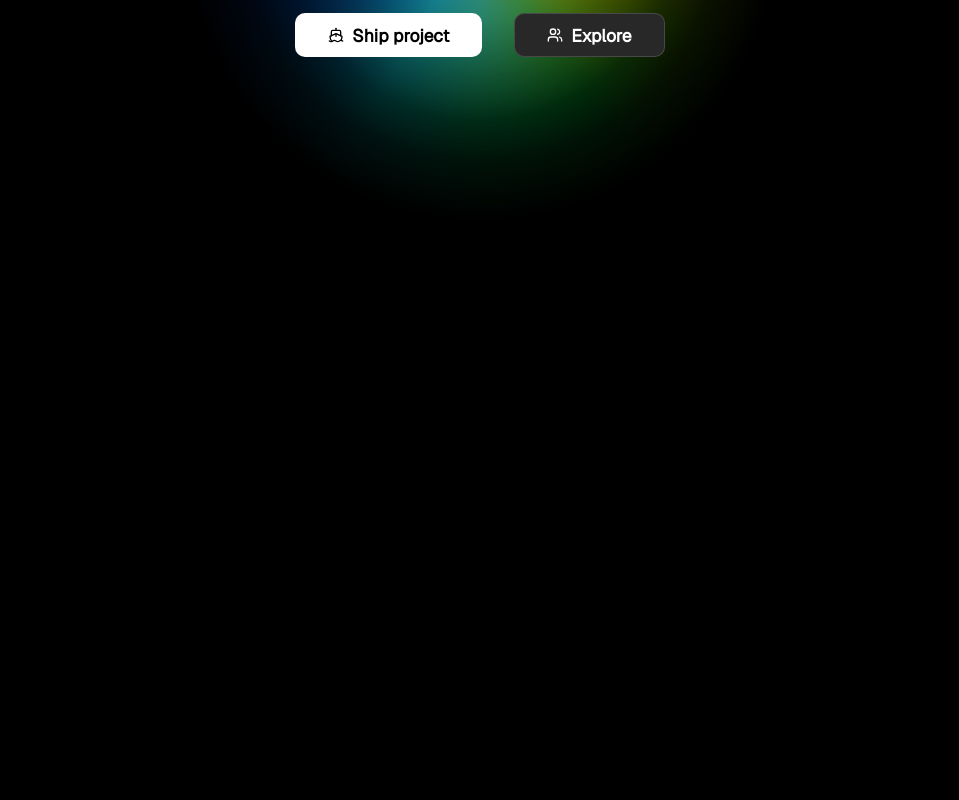
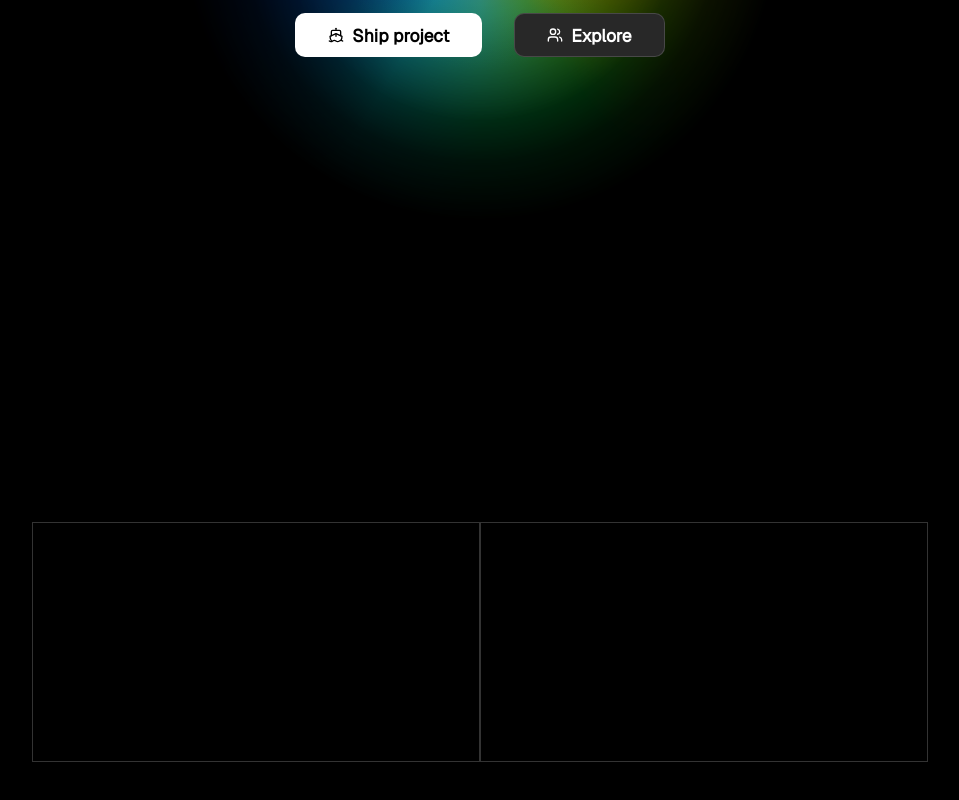
Before and after one commit to Cohortize/site, a React (Vite) app: page / in a window 1280 px wide. Shown: the part 558-1358 px from the top of the page, without its empty margins (160-1119 px from the left). Built offline with nearby package versions, Linux system fonts and the light colour scheme.

Commit message:
made the boxes better

```diff
--- a/src/components/homepage/path.tsx
+++ b/src/components/homepage/path.tsx
@@ -1,8 +1,13 @@
 const Path = () => {
     return (
-        <div className="min-h-screen w-full bg-black flex items-center px-8 lg:px-16 xl:px-20 py-16">
-            <div className="max-w-7xl w-full mx-auto flex flex-col lg:flex-row items-center justify-between gap-12 lg:gap-32 xl:gap-40">
-
+        <div className="min-h-screen w-full bg-black flex items-center px-4 sm:px-8 lg:px-16 xl:px-20 py-8 sm:py-16">
+            <div className="max-w-7xl w-full mx-auto flex flex-col lg:flex-row gap-8 sm:gap-12 lg:gap-32 xl:gap-40 justify-center items-center">
+                <div className="w-full max-w-4xl flex flex-row">
+                    <div className="h-32 sm:h-48 md:h-56 lg:h-60 w-1/2 border border-white/20">
+                    </div>
+                    <div className="h-32 sm:h-48 md:h-56 lg:h-60 w-1/2 border border-white/20">
+                    </div>
+                </div>
             </div>
         </div>
     );
```
